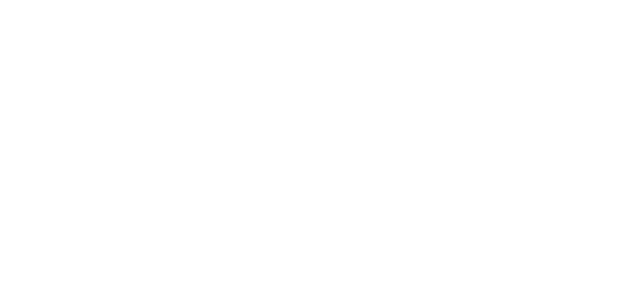
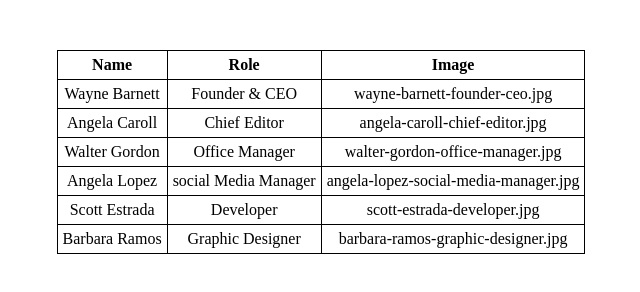
Before and after one commit to DomenicoLucarelli/js-our-team, a plain HTML site: page index.html in a window 1280 px wide. Shown: the whole page, without its empty margins (319-959 px from the left). Drawn offline with Linux system fonts and the light colour scheme.

Commit message:
feat milestone 2

```diff
--- a/index.html
+++ b/index.html
@@ -11,6 +11,65 @@
 <body>
 
 
+    <div class="container">
+        <table>
+            <tr>
+                <th>Name</th>
+                <th>Role</th>
+                <th>Image</th>
+
+            </tr>
+
+            <tr>
+
+                <td class="nome" ></td>
+                <td class="role"></td>
+                <td class="image"></td>
+
+            </tr>
+
+            <tr>
+
+                <td class="nome" ></td>
+                <td class="role"></td>
+                <td class="image"></td>
+
+            </tr>
+
+            <tr>
+
+                <td class="nome" ></td>
+                <td class="role"></td>
+                <td class="image"></td>
+
+            </tr>
+
+            <tr>
+
+                <td class="nome" ></td>
+                <td class="role"></td>
+                <td class="image"></td>
+
+            </tr>
+
+            <tr>
+
+                <td class="nome" ></td>
+                <td class="role"></td>
+                <td class="image"></td>
+
+            </tr>
+
+            <tr>
+
+                <td class="nome" ></td>
+                <td class="role"></td>
+                <td class="image"></td>
+
+            </tr>
+
+        </table>
+    </div>
 
 
 
--- a/script.js
+++ b/script.js
@@ -44,3 +44,18 @@ for(let stamp in team){
 
 
 }
+
+let nomeEl = document.querySelectorAll('.nome');
+let roleEl = document.querySelectorAll('.role')
+let imageEl = document.querySelectorAll('.image')
+
+
+
+    for(i = 0; i < 6; i++){
+
+        nomeEl[i].innerHTML = team[i].name;
+        roleEl[i].innerHTML = team[i].title;
+        imageEl[i].innerHTML = team[i].profile;
+
+
+    }
--- a/style.css
+++ b/style.css
@@ -0,0 +1,23 @@
+*{
+    margin: 0;
+    padding: 0;
+    box-sizing: border-box;
+}
+
+.container{
+    margin-top: 50px;
+    display: flex;
+    justify-content: center;
+}
+
+table, th, tr , td{
+
+    border: 1px solid black;
+    border-collapse: collapse;
+    padding: 5px;
+    text-align: center;
+}
+
+table{
+    border: none none 1px none;
+}
```
